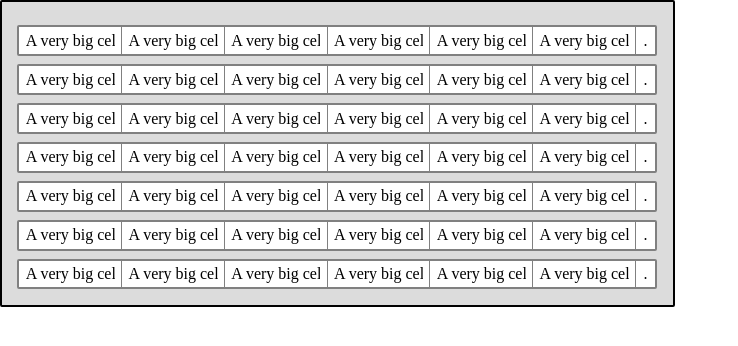
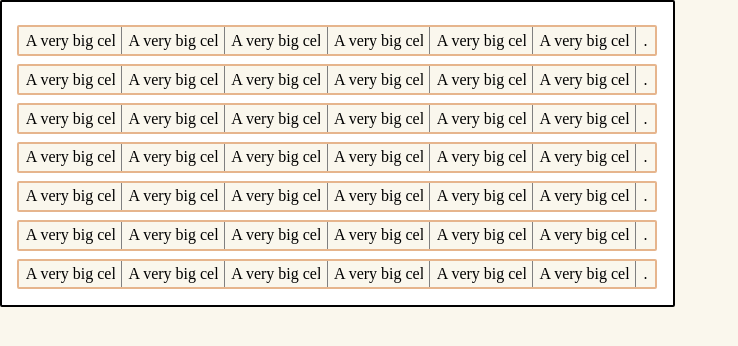
Before and after one commit to Dodilei/faz_program, a React (Create React App) app in the folder app_files/: page / in a window 1280 px wide. Shown: the top 346 px of the page, without its empty margins (0-738 px from the left). Built offline with nearby package versions, Linux system fonts and the light colour scheme.

Commit message:
Start experimenting color palletes

```diff
--- a/app_files/src/stylesheets/_colors.scss
+++ b/app_files/src/stylesheets/_colors.scss
@@ -2,15 +2,15 @@
 $highlight: rgb(197, 145, 0);
 
 // Table colors
-$datatb-bg: gainsboro;
+$datatb-bg: rgb(255, 255, 255);
 $datatb-border: black;
 
-$dtb-row-border: gray;
+$dtb-row-border: #e6b58d;
 
-$dtb-cell-bg: white;
+$dtb-cell-bg: #faf7ed;
 $dtb-cell-border: gray;
 
-$dtb-cell-hover-bg: rgb(255, 220, 123);
-$dtb-cell-hover-border: $highlight;
+$dtb-cell-hover-bg: $dtb-cell-bg;// hsl(46, 100%, 83%);
+$dtb-cell-hover-border: hsl(45, 100%, 50%);
 
 $dtb-hovercell-border: $dtb-cell-border;
--- a/app_files/src/stylesheets/main_stylesheet.scss
+++ b/app_files/src/stylesheets/main_stylesheet.scss
@@ -1,2 +1,6 @@
 //@use 'modularview';
 @use 'reset';
+
+body {
+    background-color: #faf7ed;
+}
```
